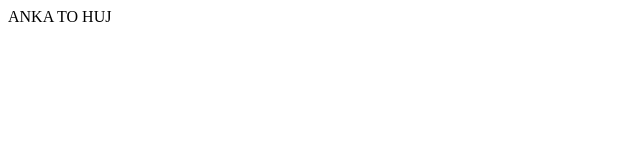
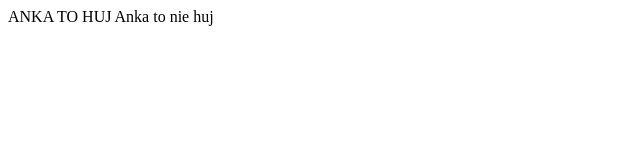
Before and after one commit to Teeco123/Teeco123.github.io, a plain HTML site: page index.html in a window 1280 px wide. Shown: the whole page, without its empty margins (0-640 px from the left). Drawn offline with Linux system fonts and the light colour scheme.

Commit message:
anka to nie huj

```diff
--- a/index.html
+++ b/index.html
@@ -8,6 +8,6 @@
 </head>
 <body>
     ANKA TO HUJ
-
+    Anka to nie huj
 </body>
 </html>
```
